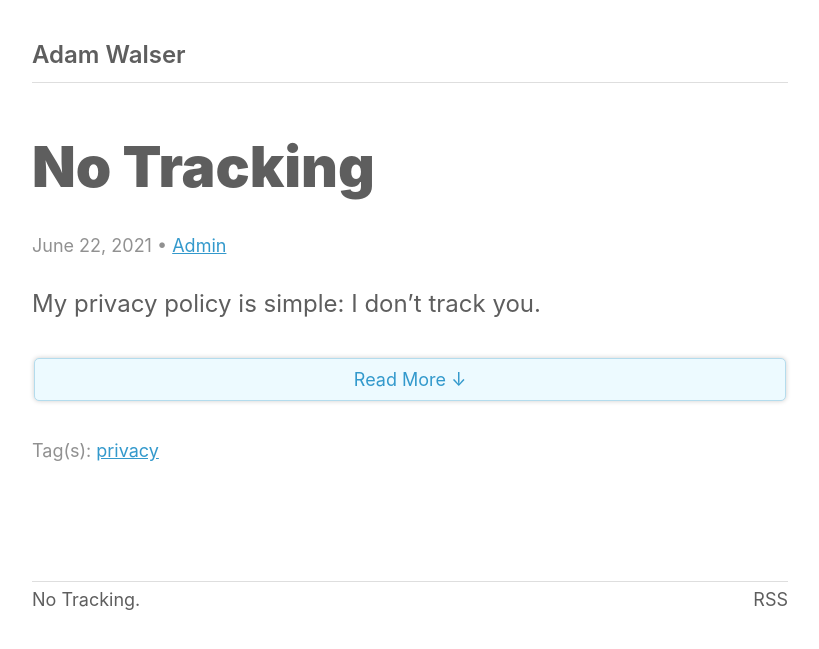
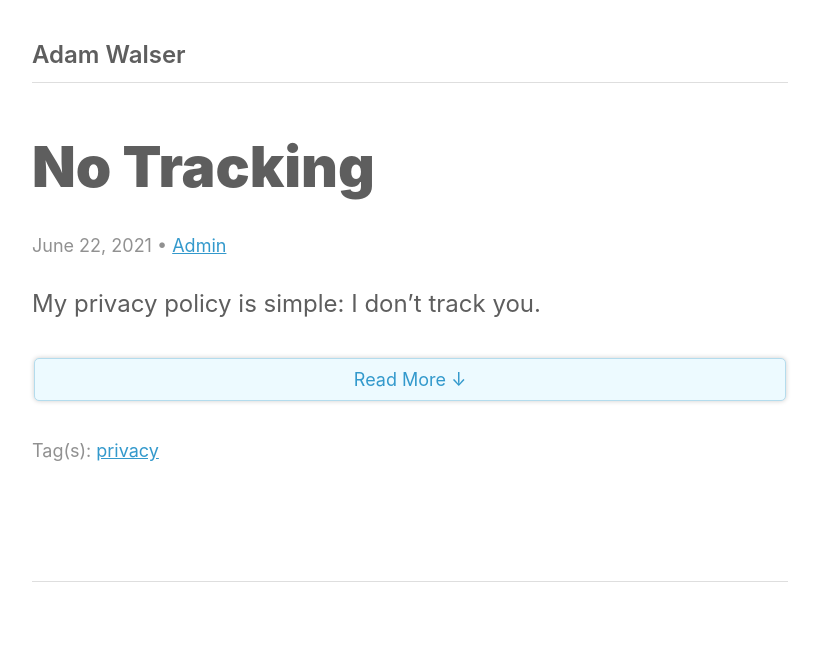
Before and after one commit to ajpwalser/ajpwalser.github.io, a Jekyll site: the page built from index.html, in a window 1280 px wide. Shown: the top 649 px of the page, without its empty margins (230-1049 px from the left). Built offline with Jekyll 4.4.1, drawn with Linux system fonts in a browser that asks for light colours; some web fonts are replaced; the list of posts is cut into pages by our own code.

Commit message:
Update style.css

```diff
--- a/css/style.css
+++ b/css/style.css
@@ -143,10 +143,6 @@ figcaption,
 	font-size: 75%;
 }
 
-time {
-	margin-top: -1em;
-}
-
 .meta {
 	margin-bottom: 4em;
 }
@@ -199,6 +195,7 @@ pre {
 /* Lists */
 
 ul {
+	display: none;
 	padding: 0;
 	list-style-type: circle;
 	line-height: 0;
```
